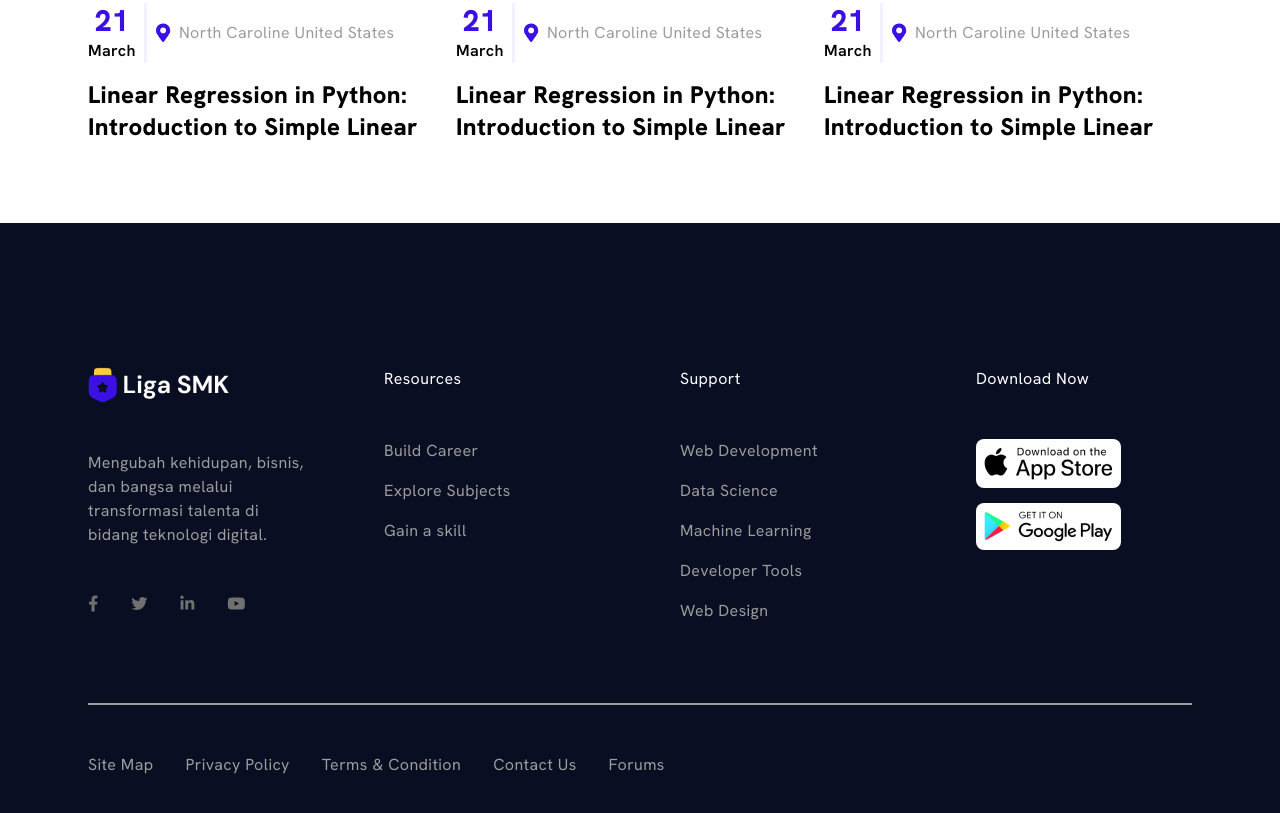
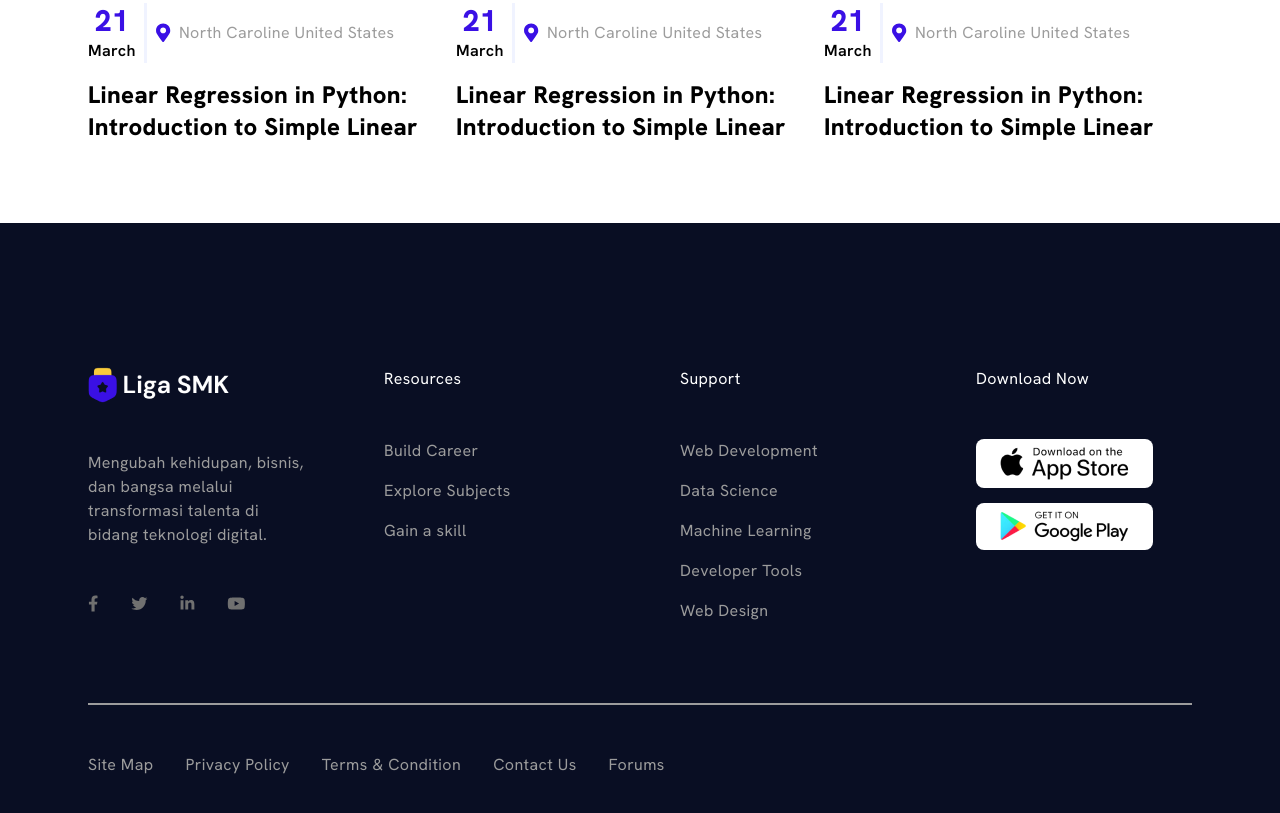
Before and after one commit to pianndi/slicing-liga-smk, a website: page index.html in a window 1280 px wide. Shown: the part 4014-4827 px from the top of the page. Drawn offline with Linux system fonts and the light colour scheme.

Commit message:
some touch

```diff
--- a/index.html
+++ b/index.html
@@ -387,8 +387,8 @@
         <div class="">
 
         <h2 class="text-primary">Download Now</h2>
-        <a class="mt-12 inline-block py-2 px-2 rounded-lg download" href="#"><img src="./img/logo-appstore.png" alt="appstore" /></a>
-        <a class="mt-2 inline-block py-2 px-2 rounded-lg download" href="#"><img src="./img/logo-googleplay.png" alt="playstore" /></a>
+        <a class="mt-12 inline-block py-2 px-6 rounded-lg download" href="#"><img src="./img/logo-appstore.png" alt="appstore" /></a>
+        <a class="mt-2 inline-block py-2 px-6 rounded-lg download" href="#"><img src="./img/logo-googleplay.png" alt="playstore" /></a>
         </div>
       </div>
       <div class="flex gap-8 mt-12">
```
